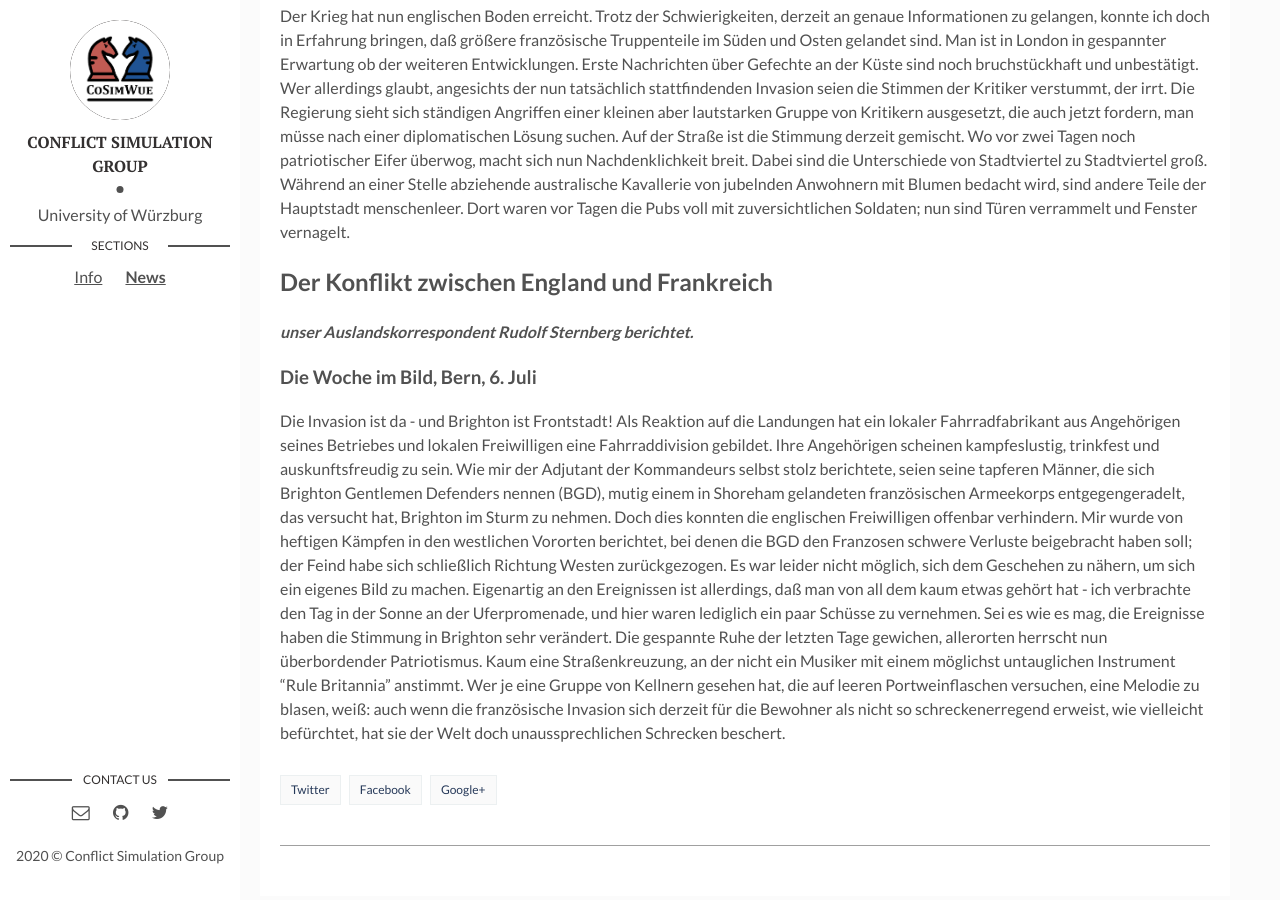
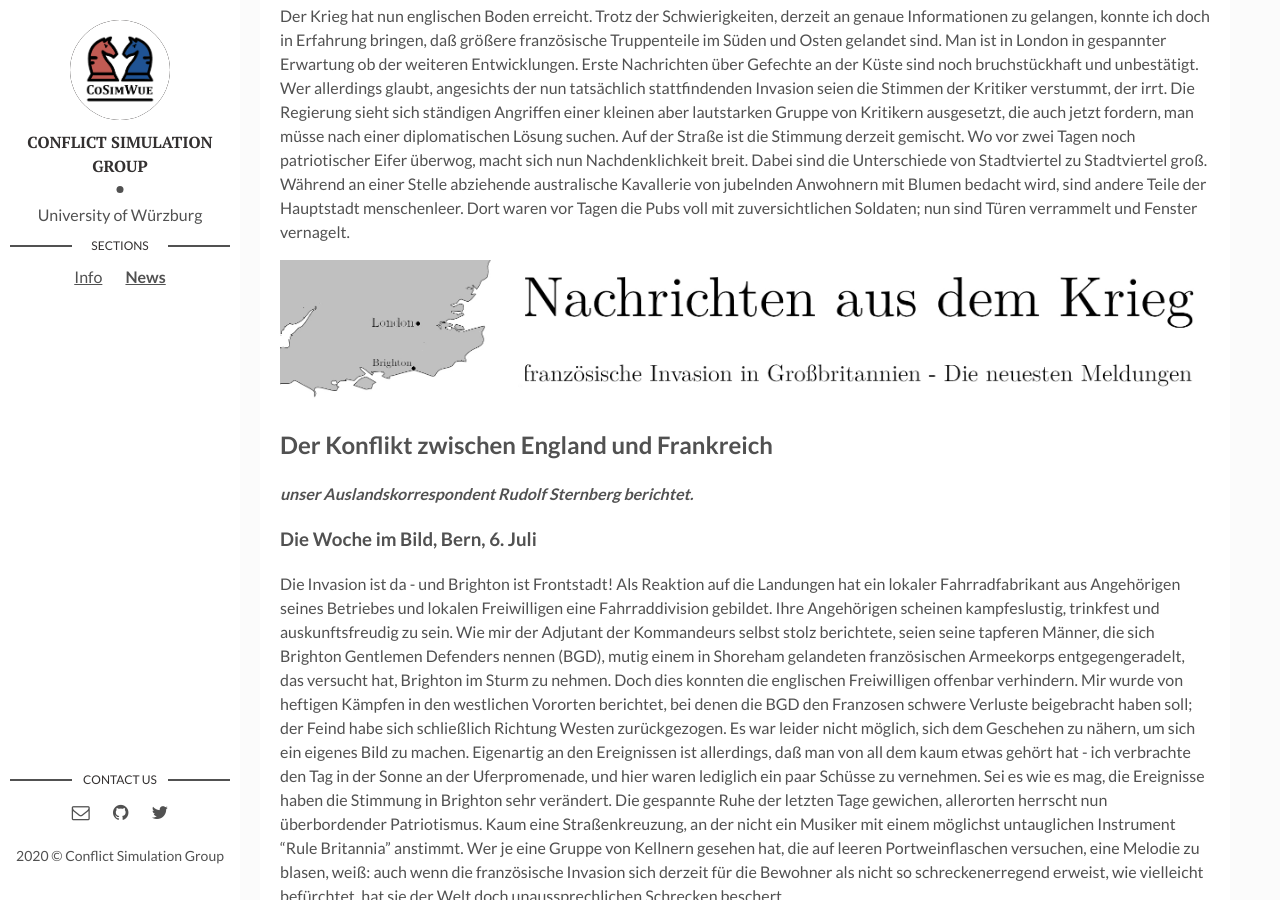
Before and after one commit to cosimwue/TDTL2020, a Jekyll site: the page built from _posts/1883-06-07-Invasion.markdown, in a window 1280 px wide and 900 px high, scrolled down 1153 px. Built offline with Jekyll 4.4.1, drawn with Linux system fonts in a browser that asks for light colours.

Commit message:
new pics

```diff
--- a/_posts/1883-06-07-Invasion.markdown
+++ b/_posts/1883-06-07-Invasion.markdown
@@ -22,6 +22,7 @@ Gestern sind französische Truppen an verschiedenen Punkten in Südengland gelan
 Der Krieg hat nun englischen Boden erreicht. Trotz der Schwierigkeiten, derzeit an genaue Informationen zu gelangen, konnte ich doch in Erfahrung bringen, daß größere französische Truppenteile im Süden und Osten gelandet sind. Man ist in London in gespannter Erwartung ob der weiteren Entwicklungen. Erste Nachrichten über Gefechte an der Küste sind noch bruchstückhaft und unbestätigt. Wer allerdings glaubt, angesichts der nun tatsächlich stattfindenden Invasion seien die Stimmen der Kritiker verstummt, der irrt. Die Regierung sieht sich ständigen Angriffen einer kleinen aber lautstarken Gruppe von Kritikern ausgesetzt, die auch jetzt fordern, man müsse nach einer diplomatischen Lösung suchen. Auf der Straße ist die Stimmung derzeit gemischt. Wo vor zwei Tagen noch patriotischer Eifer überwog, macht sich nun Nachdenklichkeit breit. Dabei sind die Unterschiede von Stadtviertel zu Stadtviertel groß. Während an einer Stelle abziehende australische Kavallerie von jubelnden Anwohnern mit Blumen bedacht wird, sind andere Teile der Hauptstadt menschenleer. Dort waren vor Tagen die Pubs voll mit zuversichtlichen Soldaten; nun sind Türen verrammelt und Fenster vernagelt.
 
 
+![Karte]({{site.baseurl}}/assets/img/brighton6jul.jpg)
 
 
 ## Der Konflikt zwischen England und Frankreich
```
Also changed, not shown: assets/img/brighton6jul.jpg (added), assets/img/brighton7jul.jpg (added), assets/img/folkestone7jul.jpg (added), assets/img/margate7jul.jpg (added), assets/img/southend7jul.jpg (added), 1 other file.
